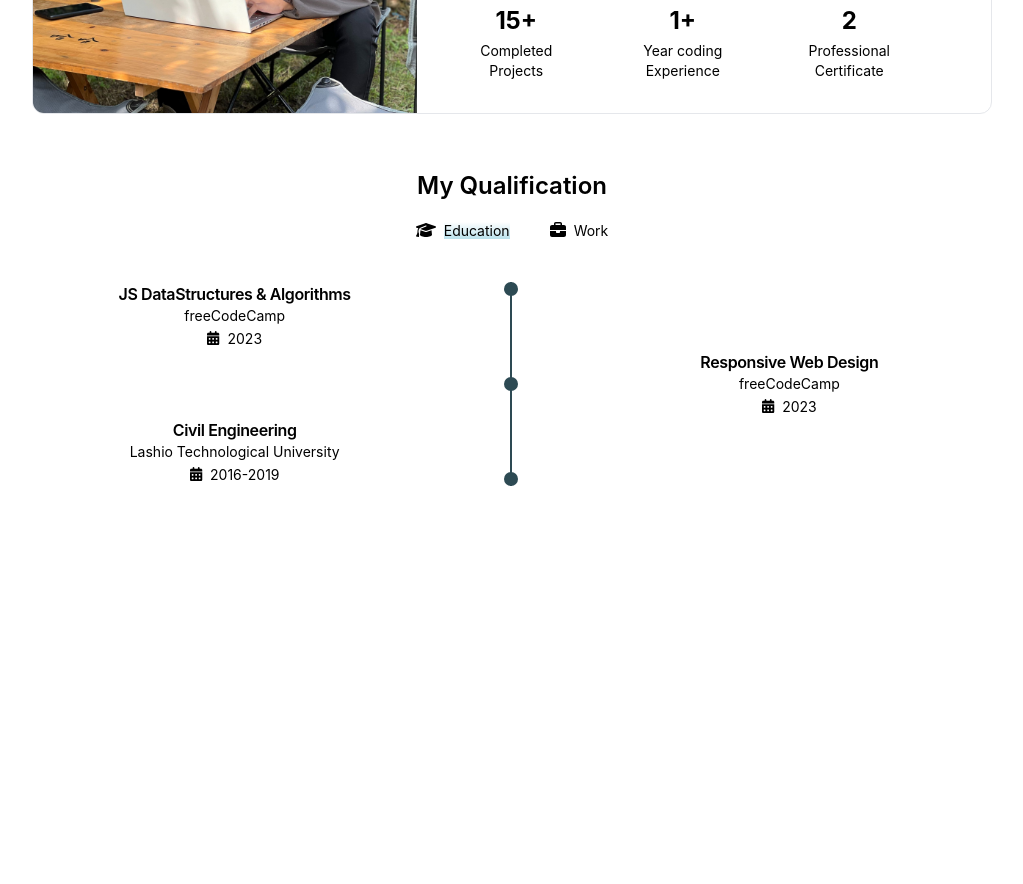
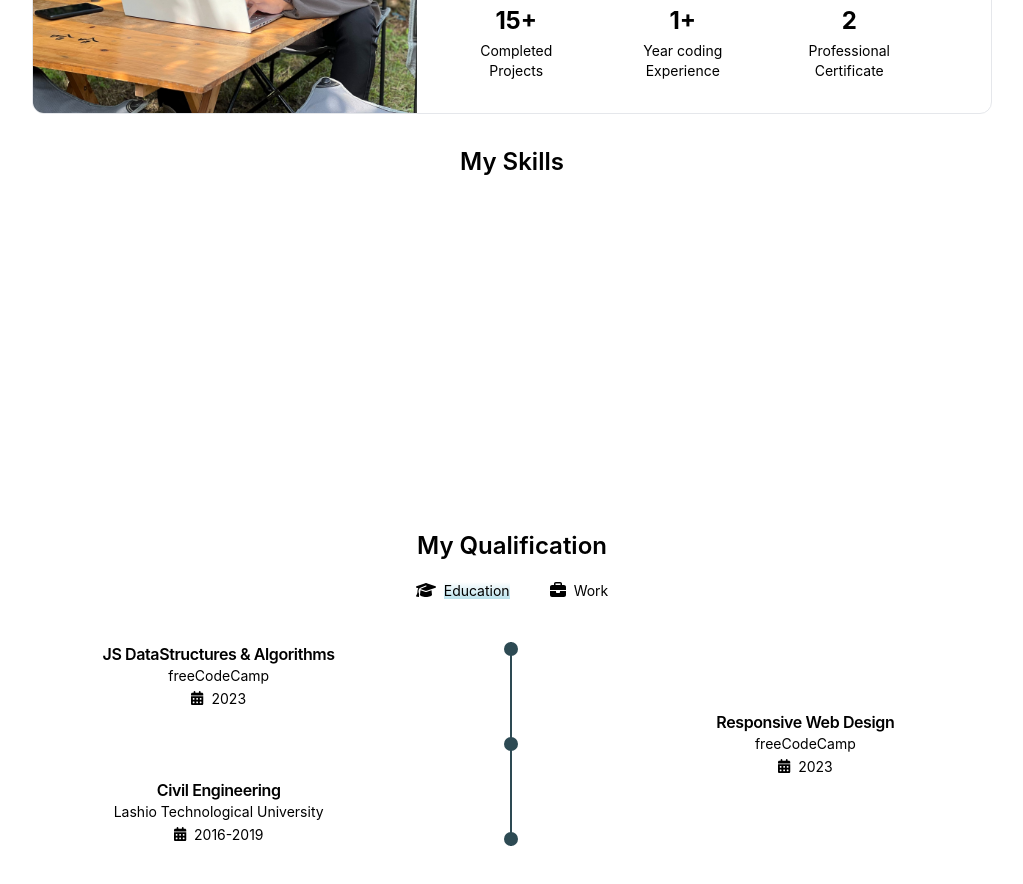
Before and after one commit to Sithu-Aung-Khant/Devfolio_01, a React (Vite) app: page / in a window 1280 px wide. Shown: the part 980-1864 px from the top of the page, without its empty margins (128-1151 px from the left). Before the commit the page ends 1518 px from the top, so only its background shows below. Built offline with nearby package versions, Linux system fonts and the light colour scheme.

Commit message:
Add Skill Component

```diff
--- a/src/App.jsx
+++ b/src/App.jsx
@@ -3,6 +3,7 @@ import { useState, useEffect } from 'react';
 import Navbar from './components/navbar/Navbar';
 import HeroSection from './components/main/HeroSection';
 import AboutMe from './components/main/AboutMe';
+import Skills from './components/main/Skills';
 import Qualification from './components/main/Qualification';
 
 function App() {
@@ -27,6 +28,7 @@ function App() {
       <Navbar isDark={isDark} toggleDarkMode={toggleDarkMode} />
       <HeroSection />
       <AboutMe />
+      <Skills />
       <Qualification />
     </div>
   );
--- a/src/components/main/AboutMe.jsx
+++ b/src/components/main/AboutMe.jsx
@@ -20,7 +20,10 @@ const skills = [
 
 const AboutMe = () => {
   return (
-    <section className="container-2xl mx-auto dark:bg-black dark:text-dim_white pt-20">
+    <section
+      id="aboutMe"
+      className="container-2xl mx-auto dark:bg-black dark:text-dim_white pt-20"
+    >
       <div className="p-4 lg:px-24 xl:px-40 2xl:px-72 ">
         <div className="About-me flex  items-center flex-col">
           <p className="text-3xl md:text-4xl font-bold">About me</p>
--- a/src/components/main/Qualification.jsx
+++ b/src/components/main/Qualification.jsx
@@ -24,7 +24,6 @@ const Qualification = () => {
       id="qualification"
       className="container text-center mx-auto h-96 md:w-3/4"
     >
-      <div className=" m-6">
       <div className="text-2xl font-semibold py-4">My Qualification</div>
       {/* QUALIFICATION TABS */}
       <div className="flex justify-center gap-10">
@@ -60,7 +59,6 @@ const Qualification = () => {
           <WorkTab />
         </div>
       )}
-      </div>
     </section>
   );
 };
--- /dev/null
+++ b/src/components/main/Skills.jsx
@@ -0,0 +1,14 @@
+import React from 'react';
+
+const Skills = () => {
+  return (
+    <section
+      id="skills"
+      className="container text-center mx-auto h-96 md:w-3/4"
+    >
+      <div className="text-2xl font-semibold py-4">My Skills</div>
+    </section>
+  );
+};
+
+export default Skills;
--- a/src/components/navbar/Navbar.jsx
+++ b/src/components/navbar/Navbar.jsx
@@ -5,7 +5,7 @@ import Toggle from './Toggle';
 
 const navigation = [
   { name: 'HOME', href: '#' },
-  { name: 'ABOUT', href: '#' },
+  { name: 'ABOUT', href: '#aboutMe' },
   { name: 'PROJECTS', href: '#' },
   { name: 'CONTACT', href: '#' },
 ];
```
Lines whose indentation alone changed are shown as unchanged.
